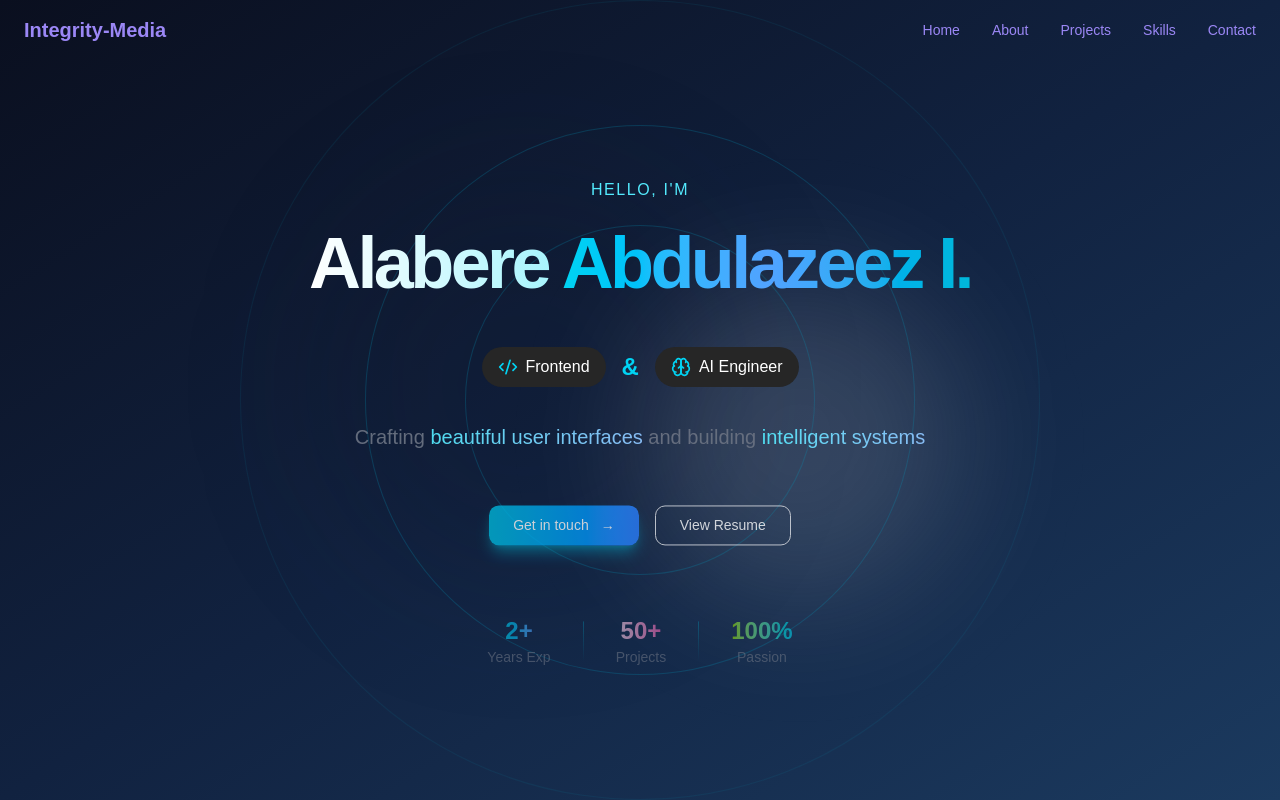
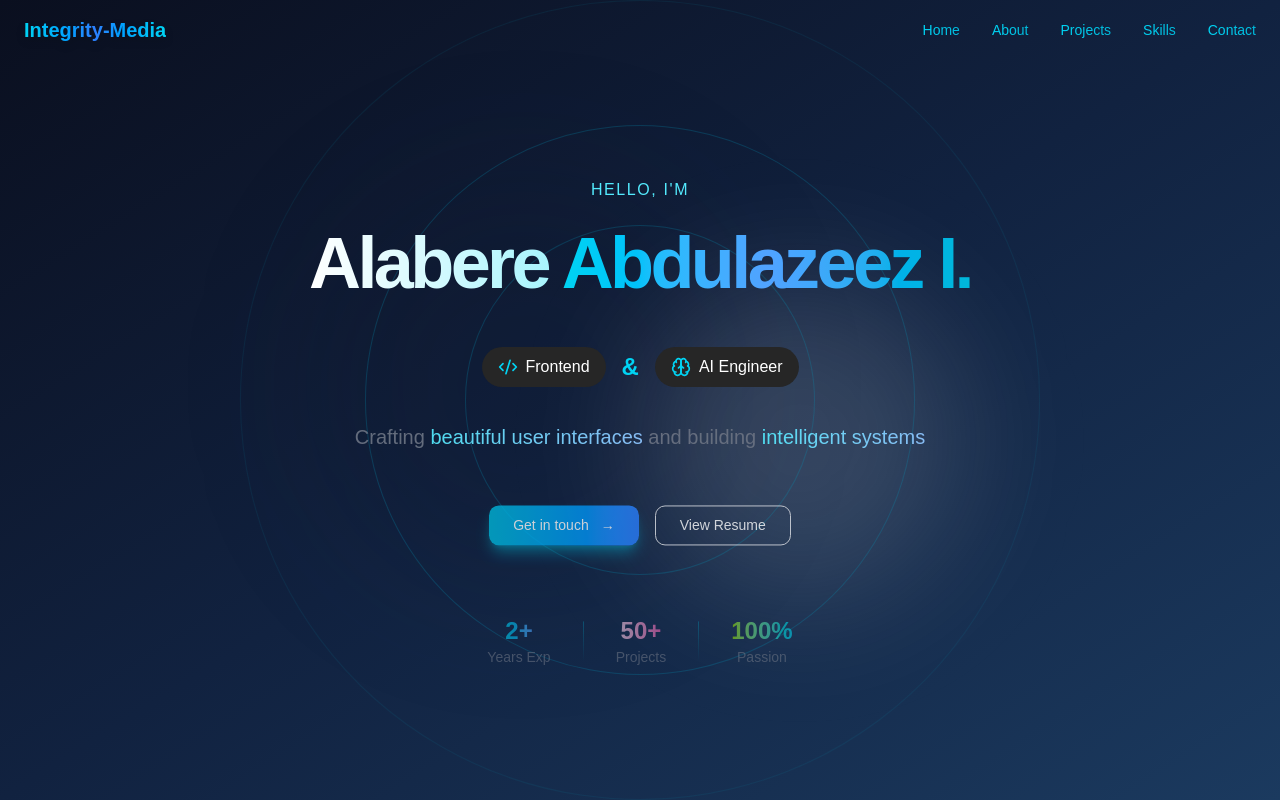
Before and after one commit to Alabere-coder/integritymedia, a Next.js app: page / in a window 1280 px wide. Shown: the top 800 px of the page. Built offline with nearby package versions, Linux system fonts and the light colour scheme.

Commit message:
making little changes

```diff
--- a/app/globals.css
+++ b/app/globals.css
@@ -211,7 +211,7 @@
   }
 
   .hover-link {
-    @apply relative inline-block after:content-[''] after:absolute after:w-full after:scale-x-0 after:h-1 after:-bottom-1 after:left-0 after:bg-[#9b87f5] after:origin-bottom-right after:transition-transform after:duration-300 hover:after:scale-x-100 hover:after:origin-bottom-left;
+    @apply relative inline-block after:content-[''] after:absolute after:w-full after:scale-x-0 after:h-1 after:-bottom-1 after:left-0 after:bg-cyan-400 after:origin-bottom-right after:transition-transform after:duration-300 hover:after:scale-x-100 hover:after:origin-bottom-left;
   }
 
   .section-container {
--- a/components/navbar.tsx
+++ b/components/navbar.tsx
@@ -1,9 +1,10 @@
-"use client";
+"use client"
 
-import React, { useState, useEffect } from "react";
-import { motion } from "framer-motion";
-import { Menu, X } from "lucide-react";
-import { Button } from "./ui/button";
+import type React from "react"
+import { useState, useEffect } from "react"
+import { motion } from "framer-motion"
+import { Menu, X } from "lucide-react"
+import { Button } from "./ui/button"
 
 const navItems = [
   { name: "Home", href: "#" },
@@ -11,35 +12,35 @@ const navItems = [
   { name: "Projects", href: "#projects" },
   { name: "Skills", href: "#skills" },
   { name: "Contact", href: "#contact" },
-];
+]
 
 const Navbar: React.FC = () => {
-  const [isScrolled, setIsScrolled] = useState(false);
-  const [mobileMenuOpen, setMobileMenuOpen] = useState(false);
+  const [isScrolled, setIsScrolled] = useState(false)
+  const [mobileMenuOpen, setMobileMenuOpen] = useState(false)
 
   useEffect(() => {
     const handleScroll = () => {
       if (window.scrollY > 10) {
-        setIsScrolled(true);
+        setIsScrolled(true)
       } else {
-        setIsScrolled(false);
+        setIsScrolled(false)
       }
-    };
+    }
 
-    window.addEventListener("scroll", handleScroll);
-    return () => window.removeEventListener("scroll", handleScroll);
-  }, []);
+    window.addEventListener("scroll", handleScroll)
+    return () => window.removeEventListener("scroll", handleScroll)
+  }, [])
 
   const toggleMobileMenu = () => {
-    setMobileMenuOpen(!mobileMenuOpen);
-  };
+    setMobileMenuOpen(!mobileMenuOpen)
+  }
 
   return (
     <motion.header
       className={`fixed top-0 left-0 right-0 z-40 transition-all duration-300 ${
         isScrolled
-          ? "bg-background/80 backdrop-blur-md shadow-sm"
-          : "bg-transparent"
+          ? "bg-gradient-to-b from-black/20 via-black/80 to-transparent backdrop-blur-md border-b border-cyan-500/30 shadow-[0_0_20px_rgba(0,255,255,0.1)]"
+          : "bg-transparent border-b border-transparent"
       }`}
       initial={{ y: -100, opacity: 0 }}
       animate={{ y: 0, opacity: 1 }}
@@ -49,7 +50,7 @@ const Navbar: React.FC = () => {
         <div className="flex items-center justify-between">
           <motion.a
             href="#hero"
-            className="text-xl text-[#9b87f5] font-extrabold"
+            className="text-xl font-extrabold bg-gradient-to-r from-cyan-400 via-blue-500 to-cyan-400 bg-clip-text text-transparent drop-shadow-lg"
             whileHover={{ scale: 1.05 }}
             transition={{ type: "spring", stiffness: 400, damping: 10 }}
           >
@@ -61,7 +62,7 @@ const Navbar: React.FC = () => {
               <motion.a
                 key={item.name}
                 href={item.href}
-                className="hover-link text-sm py-1 font-light text-[#9b87f5]"
+                className="hover-link text-sm py-1 font-light bg-gradient-to-r from-cyan-400 to-cyan-500 bg-clip-text text-transparent transition-all duration-300 hover:drop-shadow-[0_0_8px_rgba(0,255,255,0.6)]"
                 initial={{ opacity: 0, y: -20 }}
                 animate={{ opacity: 1, y: 0 }}
                 transition={{ duration: 0.3, delay: 0.5 + index * 0.1 }}
@@ -72,23 +73,19 @@ const Navbar: React.FC = () => {
           </nav>
 
           <Button
-            className="md:hidden text-foreground focus:outline-none"
+            className="md:hidden text-cyan-400 focus:outline-none hover:shadow-[0_0_12px_rgba(0,255,255,0.5)] transition-all bg-transparent"
             onClick={toggleMobileMenu}
             aria-label="Toggle menu"
             variant="outline"
           >
-            {mobileMenuOpen ? (
-              <X size={24} className="text-[#9b87f5]" />
-            ) : (
-              <Menu size={24} className="text-[#9b87f5] font-display" />
-            )}
+            {mobileMenuOpen ? <X size={24} className="text-cyan-400" /> : <Menu size={24} className="text-cyan-400" />}
           </Button>
         </div>
       </div>
 
       {mobileMenuOpen && (
         <motion.div
-          className="md:hidden absolute top-full left-0 right-0 bg-background/80 backdrop-blur-md shadow-md"
+          className="md:hidden absolute top-full left-0 right-0 bg-gradient-to-b from-black/80 to-black/60 backdrop-blur-md border-b border-cyan-500/30 shadow-[0_0_20px_rgba(0,255,255,0.15)]"
           initial={{ opacity: 0, height: 0 }}
           animate={{ opacity: 1, height: "auto" }}
           exit={{ opacity: 0, height: 0 }}
@@ -99,7 +96,7 @@ const Navbar: React.FC = () => {
               <motion.a
                 key={item.name}
                 href={item.href}
-                className="block py-2 hover:text-primary/80 transition-colors text-center"
+                className="block py-2 bg-gradient-to-r from-cyan-400 to-blue-500 bg-clip-text text-transparent hover:drop-shadow-[0_0_8px_rgba(0,255,255,0.6)] transition-all text-center font-light"
                 initial={{ opacity: 0, x: -20 }}
                 animate={{ opacity: 1, x: 0 }}
                 transition={{ duration: 0.2, delay: 0.1 * index }}
@@ -112,7 +109,7 @@ const Navbar: React.FC = () => {
         </motion.div>
       )}
     </motion.header>
-  );
-};
+  )
+}
 
-export default Navbar;
+export default Navbar
--- a/components/popup.tsx
+++ b/components/popup.tsx
@@ -1,22 +1,22 @@
-"use client";
+"use client"
 
-import { X } from "lucide-react";
-import Link from "next/link";
-import React, { useEffect, useState } from "react";
-import { Button } from "./ui/button";
+import { X } from "lucide-react"
+import Link from "next/link"
+import { useEffect, useState } from "react"
+import { Button } from "./ui/button"
 
 const Popup = () => {
-  const [pop, setPop] = useState(false);
+  const [pop, setPop] = useState(false)
 
   useEffect(() => {
     setTimeout(() => {
-      setPop(true);
-    }, 50000);
-  }, []);
+      setPop(true)
+    }, 5000)
+  }, [])
 
   const handleCancel = () => {
-    setPop(false);
-  };
+    setPop(false)
+  }
   return (
     <div
       onClick={() => handleCancel()}
@@ -24,14 +24,14 @@ const Popup = () => {
         pop ? "scale-100 opacity-100" : "scale-0 opacity-0"
       }`}
     >
-      <div className="popW lg:w-[100%] w-[90%] m-auto lg:h-60 bg-neutral-200 p-6 rounded-md cursor-auto relative">
-        <h1 className="text-center lg:text-xl text-lg cursor-auto text-neutral-800">{`Do you mind saying Hi?, Let's talk business.`}</h1>
+      <div className="popW lg:w-[100%] w-[90%] m-auto lg:h-60 bg-gradient-to-br from-slate-900 via-slate-800 to-slate-900 p-6 rounded-md cursor-auto relative border border-cyan-500/30 shadow-lg shadow-cyan-500/20">
+        <h1 className="text-center lg:text-xl text-lg cursor-auto bg-gradient-to-r from-cyan-400 via-blue-400 to-magenta-400 bg-clip-text text-transparent font-bold">{`Do you mind saying Hi?, Let's talk business.`}</h1>
         <div>
           <div
             onClick={() => handleCancel()}
-            className="cursor-pointer text-[#9b87f5] bg-white hover:border-[#9b87f5] border-2 transition-all duration-300 absolute right-0 -top-14 w-10 h-10 rounded-full flex justify-center items-center"
+            className="cursor-pointer text-cyan-400 bg-slate-800 hover:bg-slate-700 hover:border-cyan-400 border-2 border-cyan-500/50 transition-all duration-300 absolute right-0 -top-14 w-10 h-10 rounded-full flex justify-center items-center shadow-lg shadow-cyan-500/30"
           >
-            <X className="text-[#9b87f5] font-extrabold" size={28} />
+            <X className="text-cyan-400 font-extrabold" size={28} />
           </div>
 
           <div className="whatsapp flex mt-12 justify-center items-center">
@@ -43,7 +43,7 @@ const Popup = () => {
             >
               <Button
                 variant="secondary"
-                className="bg-[#9b87f5] font-bold text-white hover:text-green-600 rounded-md absolute w-full h-full grid place-content-center"
+                className="bg-gradient-to-r from-cyan-500 to-blue-500 font-bold text-slate-900 hover:from-cyan-400 hover:to-blue-400 rounded-md absolute w-full h-full grid place-content-center shadow-lg shadow-cyan-500/40 hover:shadow-cyan-500/60 transition-all duration-300"
               >
                 WhatsApp
               </Button>
@@ -58,7 +58,7 @@ const Popup = () => {
             >
               <Button
                 variant="secondary"
-                className="bg-[#9b87f5] font-bold text-white hover:text-sky-600 rounded-md absolute w-full h-full grid place-content-center"
+                className="bg-gradient-to-r from-purple-300 to-purple-500 font-bold text-slate-900 hover:from-magenta-400 hover:to-pink-400 rounded-md absolute w-full h-full grid place-content-center shadow-lg shadow-magenta-500/40 hover:shadow-magenta-500/60 transition-all duration-300"
               >
                 Email Me
               </Button>
@@ -67,7 +67,7 @@ const Popup = () => {
         </div>
       </div>
     </div>
-  );
-};
+  )
+}
 
-export default Popup;
+export default Popup
```
